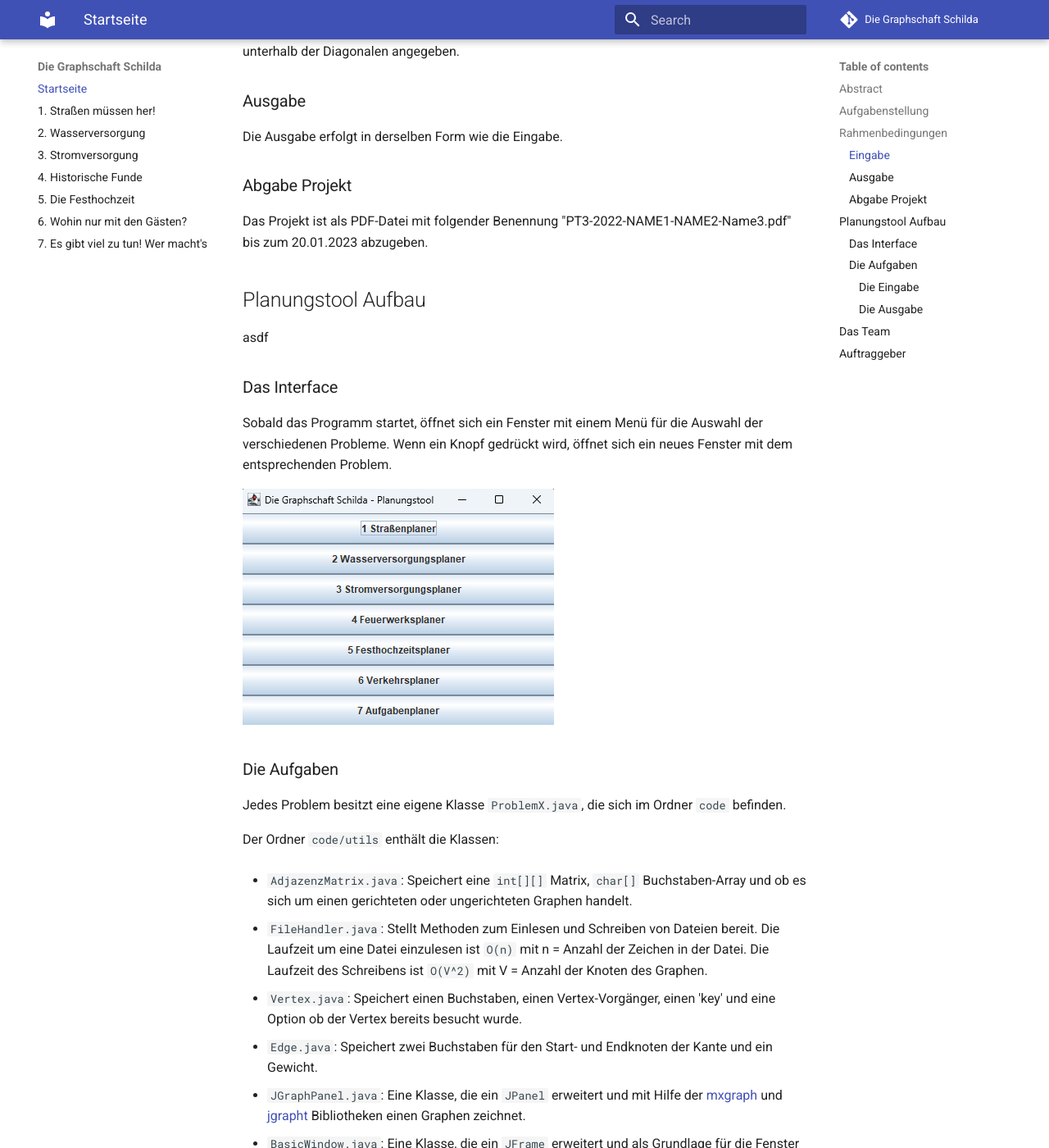
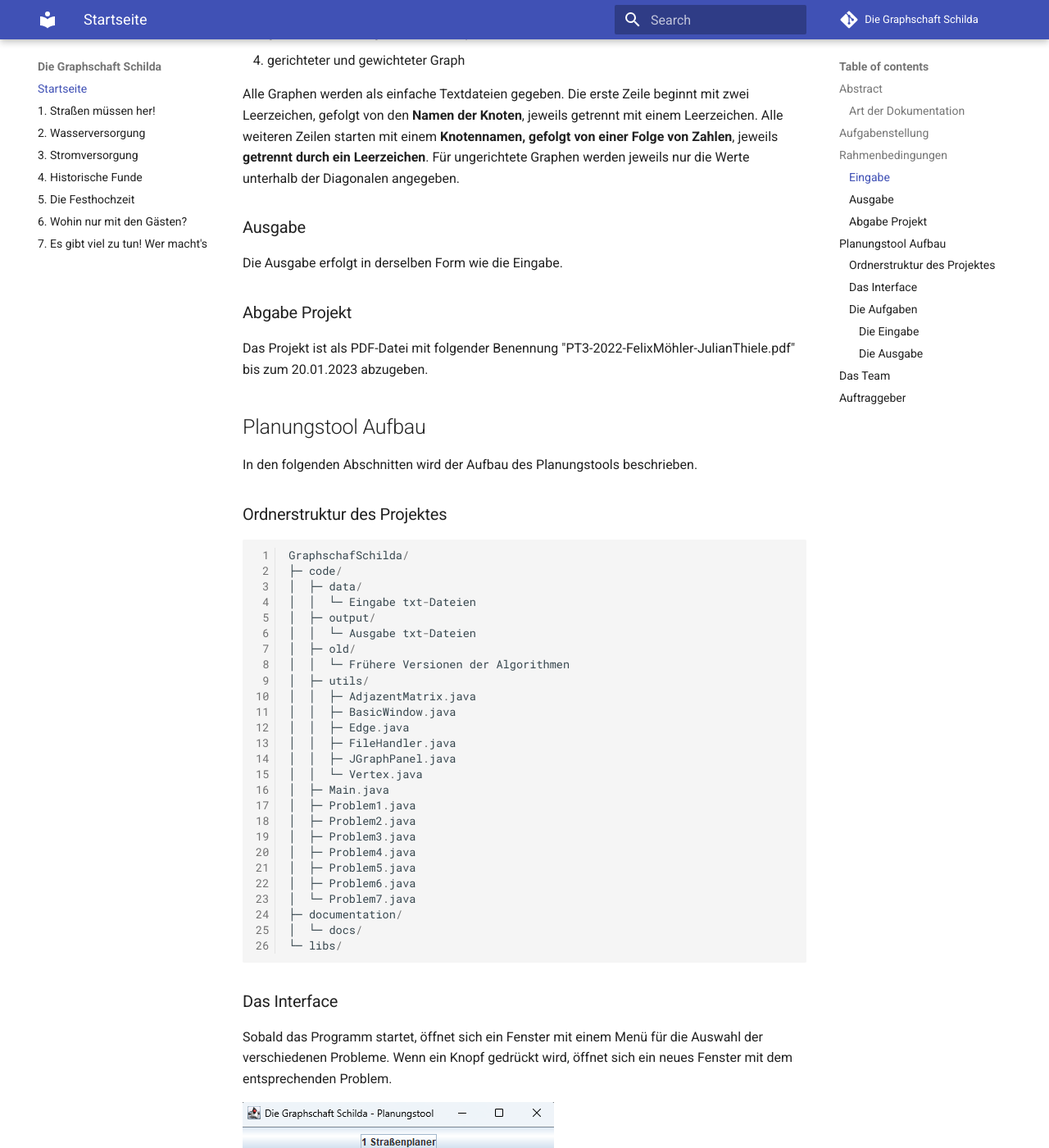
Before and after one commit to Halfpipe-SD/GraphschaftSchilda, an MkDocs documentation site: the page built from documentation/docs/index.md, in a window 1280 px wide and 1400 px high, scrolled down 1306 px. Shown: the whole window at 82% size. Built offline with MkDocs 1.6.1 and Material for MkDocs 9.7.7, drawn with Linux system fonts in a browser that asks for light colours; comment, search, counter and statistics services are not loaded; some of the changed text lies outside the part shown.

Commit message:
Added folderstructure and removed unnecessary algorithms

````diff
--- a/documentation/docs/index.md
+++ b/documentation/docs/index.md
@@ -6,6 +6,10 @@ Diese Website ist die Dokumentation des Projektes "Graphschaft Schilda" für das
 
 Die Graphschaft Schilda ist ein beschauliches Örtchen irgendwo im Nichts.
 Lange Zeit blieb diese Graphschaft unbehelligt vom Fortschritt, nichts tat sich in dem  Örtchen. Eines Tages jedoch machte sich dort plötzlich das Gerücht breit, dass fernab der Graphschaft intelligente Menschen leben, die (fast) alle Probleme der Welt mit mächtigen Algorithmen lösen könnten. Die Bürger der Graphschaft machten sich also auf den Weg um diese intelligenten Menschen mit der Lösung ihrer Probleme zu beauftragen....
+
+### Art der Dokumentation
+
+Die Dokumentation des Projekts ist auf der Website [schilda.node5.de](https://schilda.node5.de/) zu finden. Alternativ wird automatisiert aus den Markdown-Dateien eine PDF-Dokumentation erstellt, die über [diesen Link](https://github.com/thieleju/GraphschaftSchilda/raw/gh-pages/Dokumentation.pdf) herunter geladen werden kann.
 
 ## Aufgabenstellung
 
@@ -37,11 +41,42 @@ Die Ausgabe erfolgt in derselben Form wie die Eingabe.
 
 ### Abgabe Projekt
 
-Das Projekt ist als PDF-Datei mit folgender Benennung "PT3-2022-NAME1-NAME2-Name3.pdf" bis zum 20.01.2023 abzugeben.
+Das Projekt ist als PDF-Datei mit folgender Benennung "PT3-2022-FelixMöhler-JulianThiele.pdf" bis zum 20.01.2023 abzugeben.
 
 ## Planungstool Aufbau
 
-asdf
+In den folgenden Abschnitten wird der Aufbau des Planungstools beschrieben.
+
+### Ordnerstruktur des Projektes
+
+```js
+GraphschafSchilda/
+├─ code/
+│  ├─ data/
+│  │  └─ Eingabe txt-Dateien
+│  ├─ output/
+│  │  └─ Ausgabe txt-Dateien
+│  ├─ old/
+│  │  └─ Frühere Versionen der Algorithmen
+│  ├─ utils/
+│  │  ├─ AdjazentMatrix.java
+│  │  ├─ BasicWindow.java
+│  │  ├─ Edge.java
+│  │  ├─ FileHandler.java
+│  │  ├─ JGraphPanel.java
+│  │  └─ Vertex.java
+│  ├─ Main.java
+│  ├─ Problem1.java
+│  ├─ Problem2.java
+│  ├─ Problem3.java
+│  ├─ Problem4.java
+│  ├─ Problem5.java
+│  ├─ Problem6.java
+│  └─ Problem7.java
+├─ documentation/
+│  └─ docs/
+└─ libs/
+```
 
 ### Das Interface
 
````
Also changed, not shown: documentation/docs/Problem1.md (+0 -2 lines), documentation/docs/Problem3.md (+0 -2 lines), documentation/docs/Problem7.md (+1 -0 lines).
